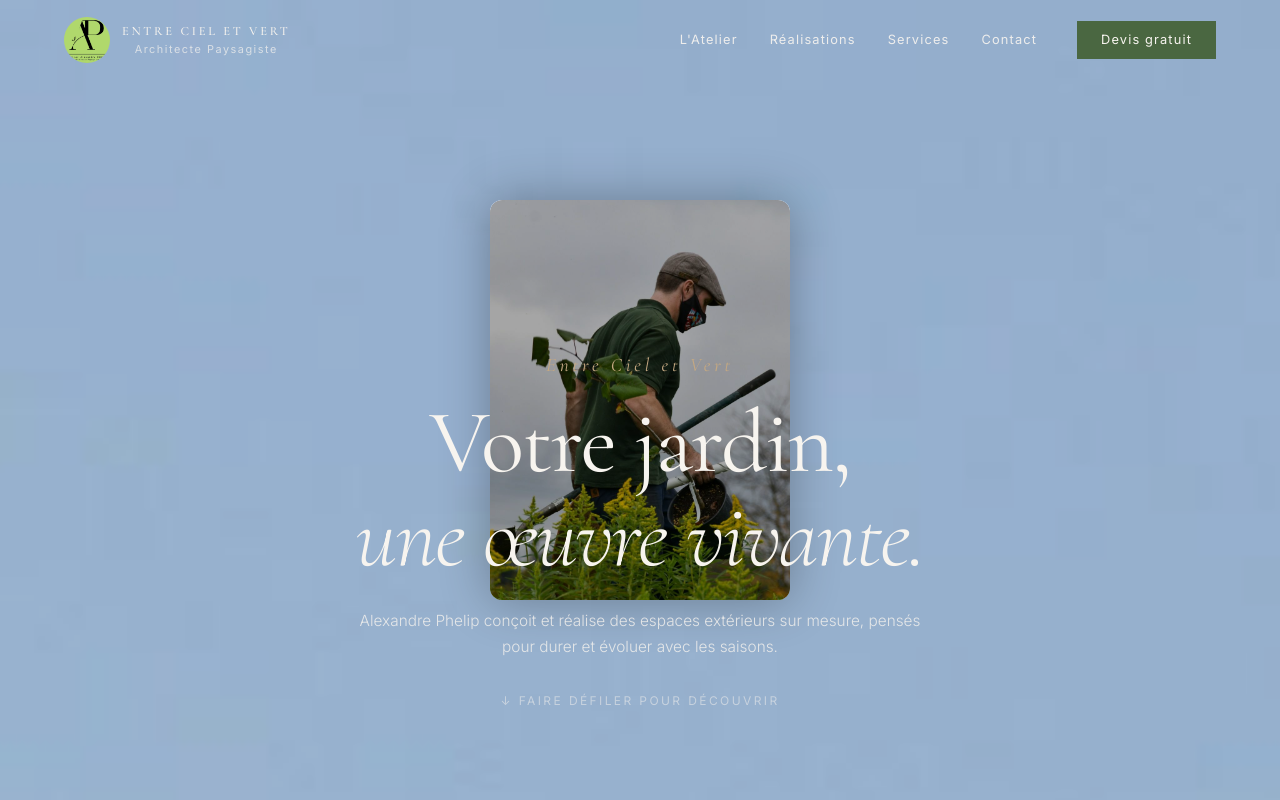
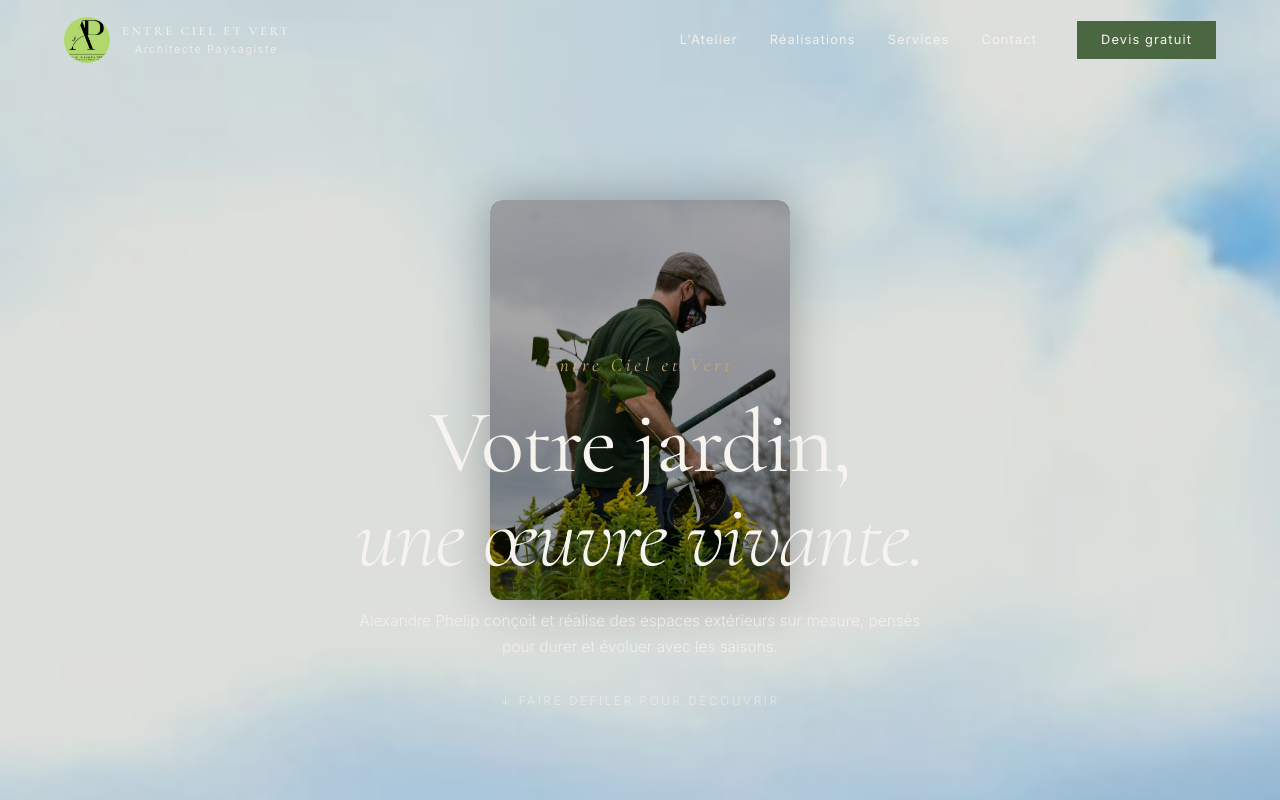
Before and after one commit to kairosweb94/entre-ciel-et-vert, a Next.js app: page / in a window 1280 px wide. Shown: the top 800 px of the page. Built offline with nearby package versions, Linux system fonts and the light colour scheme.

Commit message:
Update page.tsx

```diff
--- a/app/page.tsx
+++ b/app/page.tsx
@@ -515,7 +515,7 @@ function PageContent() {
       <main style={{ width: "100%", overflowX: "hidden" }}>
         <ScrollExpandMedia
           mediaSrc="/salarie.jpg"
-          bgImageSrc="/paysagiste-2.jpg"
+          bgImageSrc="/chato.jpg"
           title="Votre jardin, une œuvre vivante."
           scrollToExpand="Faire défiler pour découvrir"
         >
```
